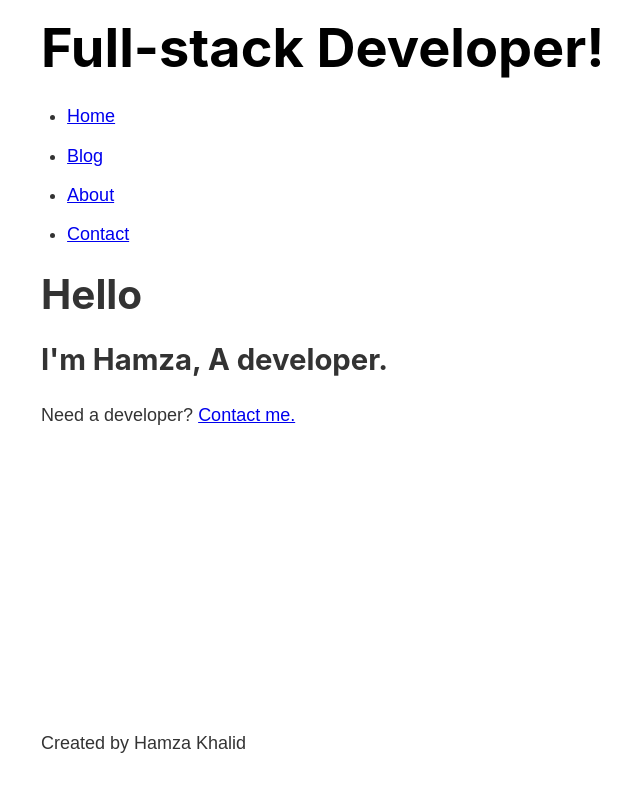
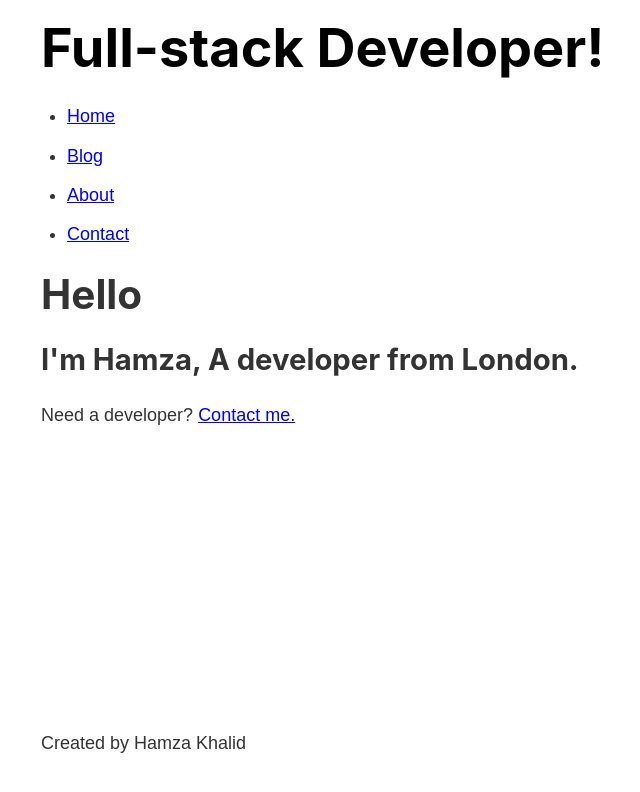
Before and after one commit to hamza-kay/gatsby-website, a Gatsby site: page / in a window 1280 px wide. Shown: the whole page, without its empty margins (242-882 px from the left). Built offline with nearby package versions, Linux system fonts and the light colour scheme; Gatsby itself is replaced by a stand-in of ours.

Commit message:
Changing Text

```diff
--- a/src/pages/index.js
+++ b/src/pages/index.js
@@ -11,7 +11,7 @@ const IndexPage = () => {
             <Head title="Home" />
 
             <h1>Hello</h1>
-            <h2>I'm Hamza, A developer.</h2>
+            <h2>I'm Hamza, A developer from London.</h2>
             <p>Need a developer? <Link to="/contact">Contact me.</Link></p>
 
             </Layout>
```
